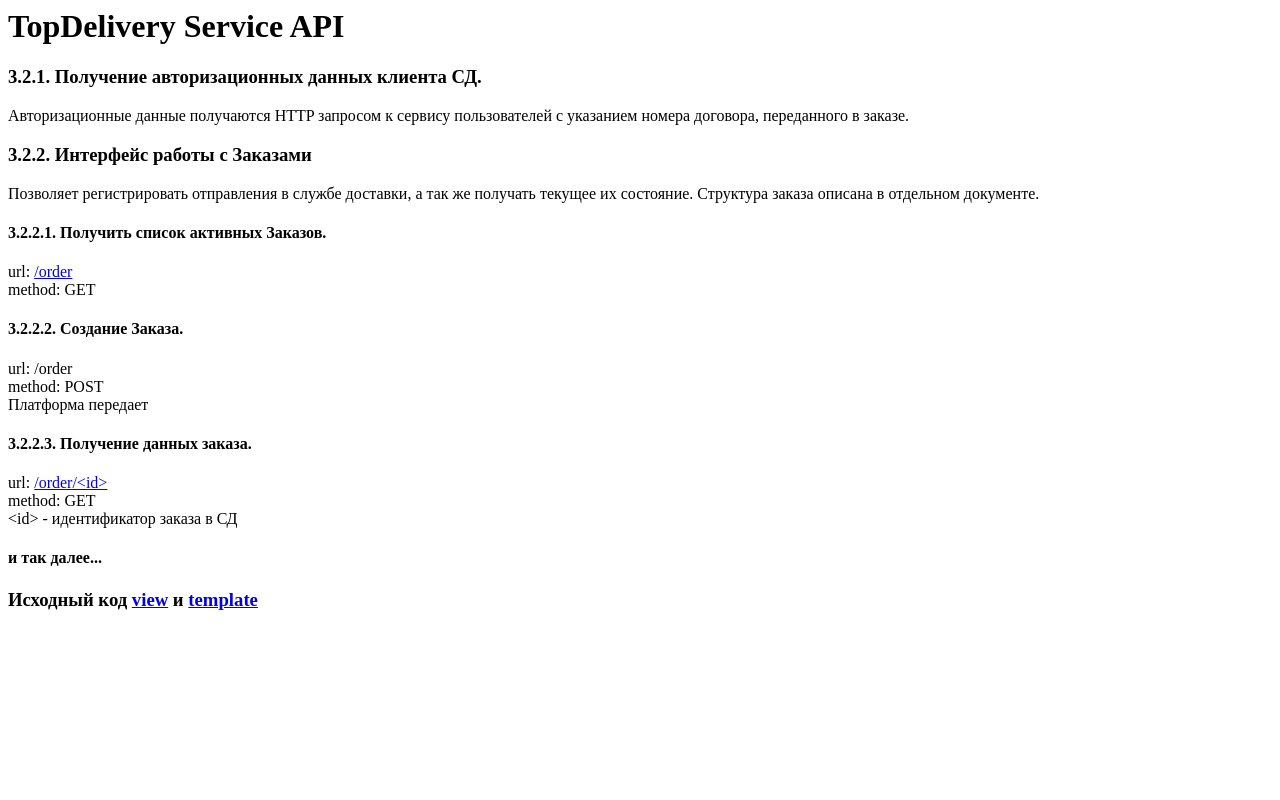
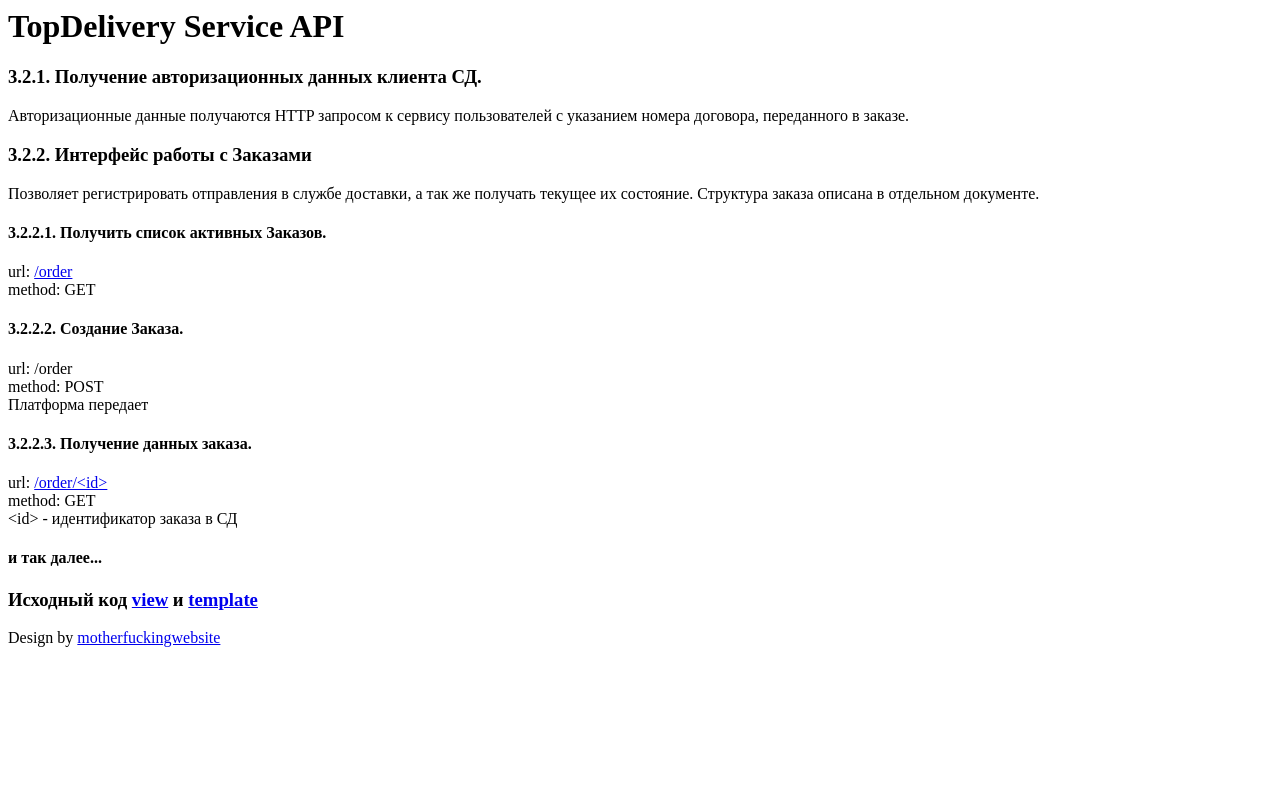
Before and after one commit to ffedoroff/topdelivery-service, a Python web app: template app/service/templates/index.html in a window 1280 px wide. Run offline with Jinja, Linux system fonts and the light colour scheme; the template is opened without the code that fills it, so the values that code supplies are empty.

Commit message:
add design

```diff
--- a/app/service/templates/index.html
+++ b/app/service/templates/index.html
@@ -31,6 +31,5 @@
         <a target="_blank" href="https://github.com/ffedoroff/topdelivery-service/blob/master/app/service/templates/index.html">template</a>
     </h3>
 
-
-
+    Design by <a target="_blank" href="http://motherfuckingwebsite.com/">motherfuckingwebsite</a>
 {% endblock %}
```
